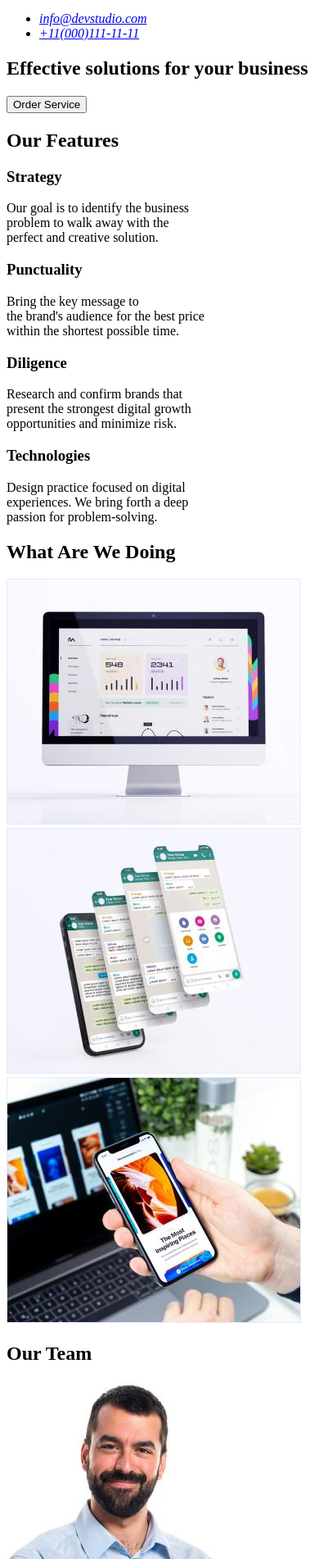
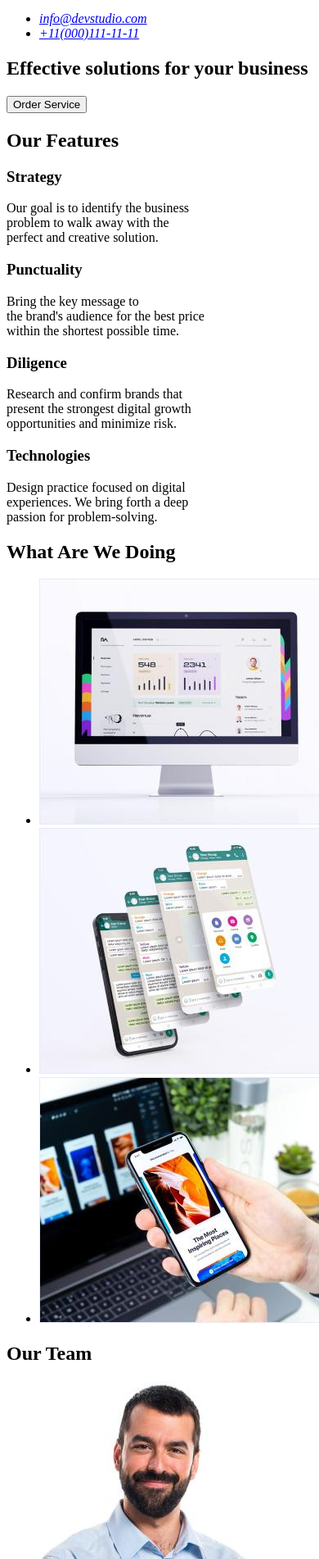
Before and after one commit to YPV0/GoIT, a plain HTML site: page goit-markup-hw-01/index.html in a window 390 px wide. Shown: the part 98-2000 px from the top of the page at 82% size. Drawn offline with Linux system fonts and the light colour scheme.

Commit message:
Update index.html

```diff
--- a/goit-markup-hw-01/index.html
+++ b/goit-markup-hw-01/index.html
@@ -65,63 +65,63 @@
 
         <section>
             <h2>What Are We Doing</h2> <!-- Work examples list-->
-            <div class="article_images">
-                <img src="images/rectangle1.jpg" alt=" A monitor with a website displayed on it" width="360"
-                    height="300">
-                <img src="images/rectangle2.jpg" alt=" A mobile phone with a mobile aplication displayed on it"
-                    width="360" height="300">
-                <img src="images/rectangle3.jpg" alt=" A phone and a monitor displaying apps" width="360" height="300">
-            </div>
+            <ul class="article_images">
+                <li><img src="images/rectangle1.jpg" alt=" A monitor with a website displayed on it" width="360"
+                        height="300"></li>
+                <li><img src="images/rectangle2.jpg" alt=" A mobile phone with a mobile aplication displayed on it"
+                        width="360" height="300"></li>
+                <li><img src="images/rectangle3.jpg" alt=" A phone and a monitor displaying apps" width="360"
+                        height="300"></li>
+            </ul>
         </section>
         <!-- Company staff-->
         <section>
             <!-- Instead of using an image for the background, we can set it using CSS, style="background-color: #F4F4FD;"-->
             <h2>Our Team</h2>
-            <div class="card text-start">
+            <ul>
+                <li class="card text-start">
                     <img class="card-img" src="images/markguerrero.jpg" alt="A smiling man with a dark hair and a beard"
                         width="264" height="260">
                     <div class="card-body">
                         <h3 class="card-title">Mark Guerrero</h3>
                         <p class="card-text">Product Designer</p>
                     </div>
-            </div>
+                </li>
 
-            <div class="card text-start">
+                <li class="card text-start">
                     <img class="card-img" src="images/tomford.jpg"
                         alt=" A smiling man with brown hairs looking to his right" width="264" height="260">
                     <div class="card-body">
                         <h3 class="card-title">Tom Ford</h3>
                         <p class="card-text">Frontend Developer</p>
                     </div>
-            </div>
+                </li>
 
-            <div class="card text-start">
+                <li class="card text-start">
                     <img class="card-img" src="images/camilagarcia.jpg" alt="A smiling woman looking at the camera"
                         width="264" height="260">
                     <div class="card-body">
                         <h3 class="card-title">Camila Garcia</h3>
                         <p class="card-text">Marketing</p>
                     </div>
-            </div>
+                </li>
 
-            <div class="card text-start">
+                <li class="card text-start">
                     <img class="card-img" src="images/danielwilson.jpg" alt="A smiling man looking at the camera"
                         width="264" height="260">
                     <div class="card-body">
                         <h3 class="card-title">Daniel Wilson</h3>
                         <p class="card-text">UI Designer</p>
                     </div>
-            </div>
-
+                </li>
+            </ul>
         </section>
 
         <footer>
             <!-- Instead of using an image for the background, we can set it using CSS, style="background-color: #2E2F42;"-->
             <div class="logo">
-                <!-- <div class="logo" style="font-size:0;" if we don't want to have a space between "WEB" and "STUDIO" >-->
                 <span class="logo_text"><a href="index.html">WEB</a></span>
                 <span class="logo_text"><a href="index.html">STUDIO</a></span>
-                <!-- Here we can set up the font size, so the size above does not affect the child elements "style="font-size:18px""-->
             </div>
             <p class="under_logo">Increase the flow of customers and <br> sales for your business with digital <br>
                 marketing & growth solutions. </p>
```
Lines whose indentation alone changed are shown as unchanged.
